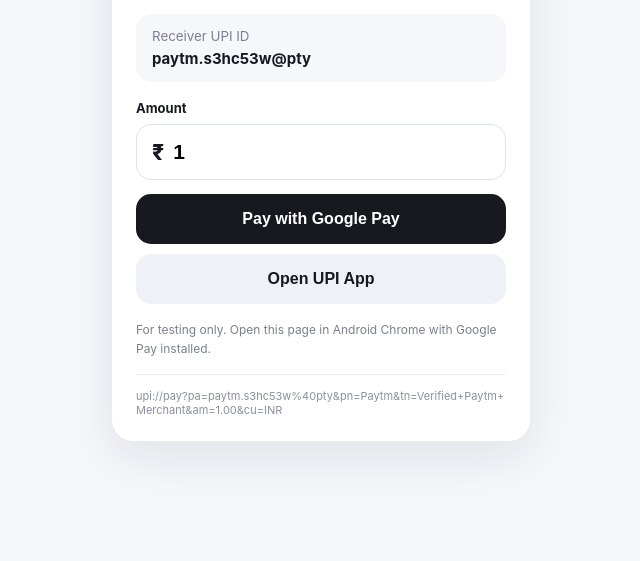
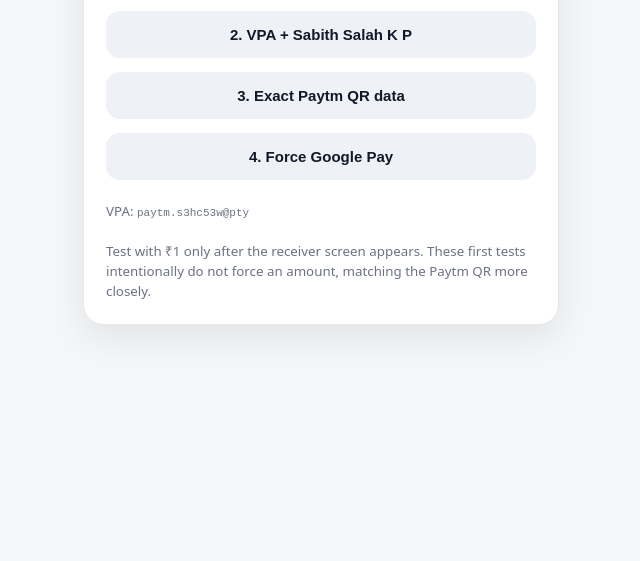
Before and after one commit to sabithsalahkp/payment-setup, a plain HTML site: page index.html in a window 1280 px wide. Shown: the part 239-800 px from the top of the page, without its empty margins (319-959 px from the left). Drawn offline with Linux system fonts and the light colour scheme.

Commit message:
Add files via upload

```diff
--- a/index.html
+++ b/index.html
@@ -1,156 +1,57 @@
 <!doctype html>
 <html lang="en">
 <head>
-  <meta charset="utf-8" />
-  <meta name="viewport" content="width=device-width,initial-scale=1,viewport-fit=cover" />
-  <meta name="theme-color" content="#ffffff" />
-  <title>UPI Payment Check</title>
-  <style>
-    *{box-sizing:border-box}
-    body{
-      margin:0;
-      font-family:Inter,system-ui,-apple-system,BlinkMacSystemFont,"Segoe UI",sans-serif;
-      background:#f5f7fb;
-      color:#17191f;
-      min-height:100vh;
-      display:grid;
-      place-items:center;
-      padding:20px;
-    }
-    .card{
-      width:min(100%,420px);
-      background:#fff;
-      border:1px solid #e8eaf0;
-      border-radius:22px;
-      padding:24px;
-      box-shadow:0 16px 50px rgba(21,27,38,.09);
-    }
-    h1{font-size:26px;margin:0 0 8px}
-    .sub{color:#6f7580;margin:0 0 22px;line-height:1.5}
-    .info{
-      background:#f6f7fa;
-      border-radius:15px;
-      padding:14px 16px;
-      margin-bottom:18px;
-    }
-    .info small{display:block;color:#7b818c;margin-bottom:4px}
-    .info strong{font-size:15px;word-break:break-all}
-    label{display:block;font-size:13px;font-weight:700;margin-bottom:8px}
-    .amount{
-      display:flex;
-      align-items:center;
-      border:1px solid #dfe3ea;
-      border-radius:15px;
-      padding:0 15px;
-    }
-    .amount span{font-size:21px;font-weight:800}
-    .amount input{
-      width:100%;
-      border:0;
-      outline:0;
-      padding:15px 9px;
-      font-size:21px;
-      font-weight:800;
-      background:transparent;
-    }
-    button{
-      width:100%;
-      border:0;
-      border-radius:15px;
-      padding:16px;
-      font-size:16px;
-      font-weight:800;
-      cursor:pointer;
-    }
-    .gpay{margin-top:14px;background:#17191f;color:white}
-    .upi{margin-top:10px;background:#eef1f5;color:#17191f}
-    .note{
-      margin-top:17px;
-      font-size:12px;
-      line-height:1.55;
-      color:#7a808b;
-    }
-    .preview{
-      margin-top:15px;
-      padding-top:14px;
-      border-top:1px solid #edf0f4;
-      font-size:11px;
-      color:#8a909c;
-      word-break:break-all;
-    }
-  </style>
+<meta charset="utf-8">
+<meta name="viewport" content="width=device-width,initial-scale=1">
+<title>UPI Diagnostic</title>
+<style>
+body{font-family:system-ui,-apple-system,Segoe UI,sans-serif;background:#f5f6f8;margin:0;padding:22px;color:#17191f}
+.card{max-width:430px;margin:30px auto;background:#fff;border:1px solid #e5e7eb;border-radius:20px;padding:22px;box-shadow:0 12px 35px rgba(0,0,0,.08)}
+h1{font-size:24px;margin:0 0 8px}.sub{color:#6b7280;font-size:14px;line-height:1.5;margin-bottom:18px}
+button{width:100%;border:0;border-radius:14px;padding:15px;margin:7px 0;font-size:15px;font-weight:750;cursor:pointer;background:#111827;color:#fff}
+button.alt{background:#eef1f5;color:#111827}
+small{display:block;color:#6b7280;line-height:1.5;margin-top:15px}
+code{word-break:break-all;font-size:11px}
+</style>
 </head>
 <body>
-  <main class="card">
-    <h1>UPI Payment Check</h1>
-    <p class="sub">Temporary page for testing direct UPI and Google Pay opening.</p>
+<div class="card">
+<h1>UPI Diagnostic</h1>
+<p class="sub">Tap these in order on Android Chrome. Stop at the first one that gives the receiver/VPA error.</p>
 
-    <div class="info">
-      <small>Receiver UPI ID</small>
-      <strong>paytm.s3hc53w@pty</strong>
-    </div>
+<button onclick="go(1)">1. VPA only</button>
+<button class="alt" onclick="go(2)">2. VPA + Sabith Salah K P</button>
+<button class="alt" onclick="go(3)">3. Exact Paytm QR data</button>
+<button class="alt" onclick="go(4)">4. Force Google Pay</button>
 
-    <label for="amount">Amount</label>
-    <div class="amount">
-      <span>₹</span>
-      <input id="amount" type="number" inputmode="decimal" min="1" step="1" value="1">
-    </div>
-
-    <button class="gpay" id="gpayBtn">Pay with Google Pay</button>
-    <button class="upi" id="upiBtn">Open UPI App</button>
-
-    <div class="note">
-      For testing only. Open this page in Android Chrome with Google Pay installed.
-    </div>
-
-    <div class="preview" id="preview"></div>
-  </main>
+<small>
+VPA: <code>paytm.s3hc53w@pty</code><br><br>
+Test with ₹1 only after the receiver screen appears. These first tests intentionally do not force an amount, matching the Paytm QR more closely.
+</small>
+</div>
 
 <script>
-const VPA = "paytm.s3hc53w@pty";
-const PAYEE_NAME = "Paytm";
-const NOTE = "Verified Paytm Merchant";
-const GPayPackage = "com.google.android.apps.nbu.paisa.user";
+const vpa = "paytm.s3hc53w@pty";
 
-function amount() {
-  const n = Number(document.getElementById("amount").value || 0);
-  return n > 0 ? n.toFixed(2) : "1.00";
+function go(n){
+  let url;
+  if(n===1){
+    url = "upi://pay?pa=" + encodeURIComponent(vpa);
+  } else if(n===2){
+    url = "upi://pay?pa=" + encodeURIComponent(vpa)
+        + "&pn=" + encodeURIComponent("Sabith Salah K P");
+  } else if(n===3){
+    url = "upi://pay?pa=" + encodeURIComponent(vpa)
+        + "&pn=" + encodeURIComponent("Paytm")
+        + "&tn=" + encodeURIComponent("Verified Paytm Merchant");
+  } else {
+    const q = "pa=" + encodeURIComponent(vpa)
+        + "&pn=" + encodeURIComponent("Sabith Salah K P");
+    url = "intent://pay?" + q
+        + "#Intent;scheme=upi;package=com.google.android.apps.nbu.paisa.user;end";
+  }
+  window.location.href = url;
 }
-
-function query() {
-  return new URLSearchParams({
-    pa: VPA,
-    pn: PAYEE_NAME,
-    tn: NOTE,
-    am: amount(),
-    cu: "INR"
-  }).toString();
-}
-
-function upiUrl() {
-  return "upi://pay?" + query();
-}
-
-function gpayUrl() {
-  return "intent://pay?" + query() +
-    "#Intent;scheme=upi;package=" + GPayPackage + ";end";
-}
-
-function refresh() {
-  document.getElementById("preview").textContent = upiUrl();
-}
-
-document.getElementById("amount").addEventListener("input", refresh);
-
-document.getElementById("gpayBtn").addEventListener("click", () => {
-  window.location.href = gpayUrl();
-});
-
-document.getElementById("upiBtn").addEventListener("click", () => {
-  window.location.href = upiUrl();
-});
-
-refresh();
 </script>
 </body>
 </html>
```
